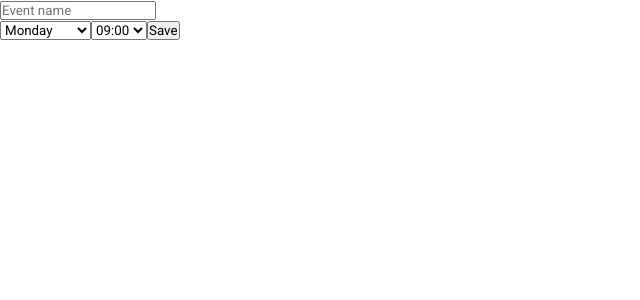
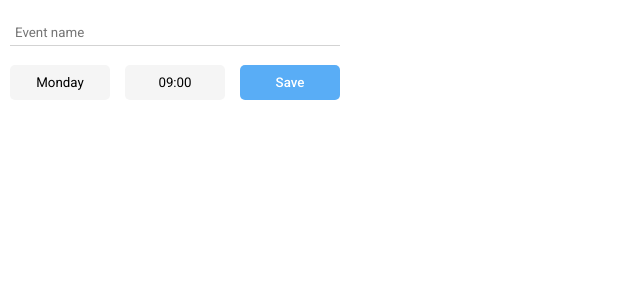
Before and after one commit to tom-penny/calendar, a React (Create React App) app: page / in a window 1280 px wide. Shown: the top 300 px of the page, without its empty margins (0-640 px from the left). Built offline with nearby package versions, Linux system fonts and the light colour scheme.

Commit message:
add form styling

```diff
--- a/src/styles/calendar.scss
+++ b/src/styles/calendar.scss
@@ -0,0 +1,3 @@
+.calendar {
+    height: 100%;
+}
--- a/src/styles/form.scss
+++ b/src/styles/form.scss
@@ -0,0 +1,64 @@
+.form {
+    height: 15%;
+    max-width: 350px;
+    padding: 10px;
+    display: flex;
+    flex-direction: column;
+    align-items: center;
+    justify-content: space-around;
+
+    &__input {
+        width: 100%;
+        padding: 5px;
+        border: none;
+        outline: none;
+        border-bottom: 1px solid lightgray;
+
+        &:focus {
+            border-bottom: 2px solid #59ADF6;
+        }
+    }
+
+    &__menu {
+        width: 100%;
+        display: flex;
+        justify-content: space-between;
+
+        &__select {
+            width: 100px;
+            appearance: none;
+            text-align: center;
+            border: none;
+            padding: 10px;
+            border-radius: 5px;
+            background-color: whitesmoke;
+
+            &:focus {
+                outline-color: #59ADF6;
+                border-color: #59ADF6;
+            }
+
+            &:hover {
+                filter: brightness(0.95)
+            }
+        }
+
+        &__btn {
+            width: 100px;
+            border: none;
+            padding: 10px;
+            border-radius: 5px;
+            background-color: #59ADF6;
+            color:white;
+            font-weight: 500;
+
+            &:focus {
+                outline-color: #59ADF6;
+            }
+
+            &:hover {
+                filter: brightness(0.95)
+            }
+        }
+    }
+}
```
